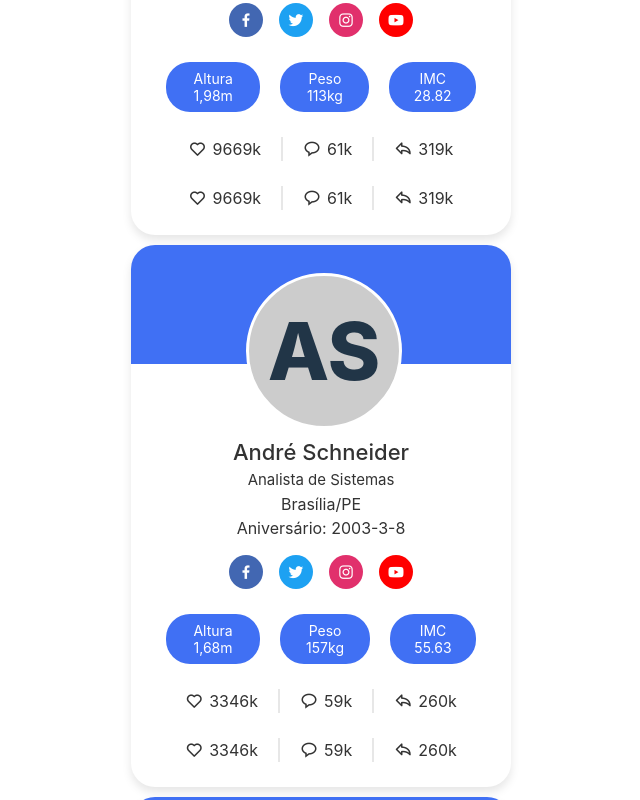
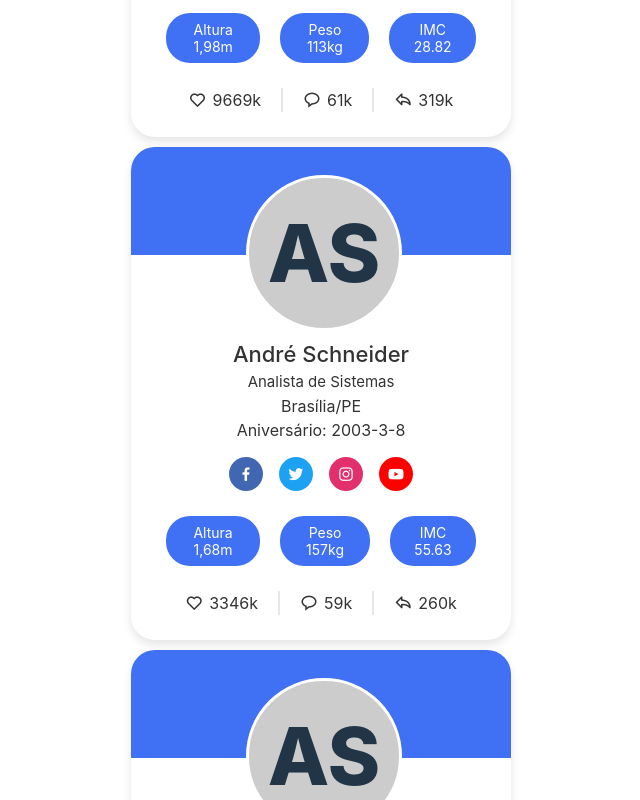
Before and after one commit to rennanimael/user-card, a React (Vite) app: page / in a window 1280 px wide. Shown: the part 900-1700 px from the top of the page, without its empty margins (319-959 px from the left). Built offline with nearby package versions, Linux system fonts and the light colour scheme.

Commit message:
atualizando Reaction components

```diff
--- a/src/components/Card/index.tsx
+++ b/src/components/Card/index.tsx
@@ -37,20 +37,7 @@ export default function Card({ user }){
         <button className="button">Peso {user.peso}kg</button>
         <button className="button">IMC {user.imc}</button>
       </div>
-      <div className="analytics">
-        <div className="data">
-          <i className="bx bx-heart"></i>
-          <span className="nu">{user.likes}k</span>
-        </div>
-        <div className="data">
-          <i className="bx bx-message-rounded"></i>
-          <span className="nu">{user.messages}k</span>
-        </div>
-        <div className="data">
-          <i className="bx bx-share"></i>
-          <span className="nu">{user.shares}k</span>
-        </div>
-      </div>
+
       <div className="analytics">
           <Reaction
           icon={<i className="bx bx-heart"></i>}
--- a/src/components/Reaction/index.tsx
+++ b/src/components/Reaction/index.tsx
@@ -1,10 +1,14 @@
-import React from 'react'
+import React, { useState } from 'react'
 
 export default function Reaction({ icon, counter}) {
+    const [count, setCount] = useState(counter)
+    function incrementar(){
+        setCount(count + 1);
+    }
   return (
-    <div className = "data">
+    <div className = "data" onClick={incrementar}>
         {icon}
-        <span className="nu">{counter}k</span>
+        <span className="nu">{count}k</span>
     </div>
   )
-}
+  }
```
